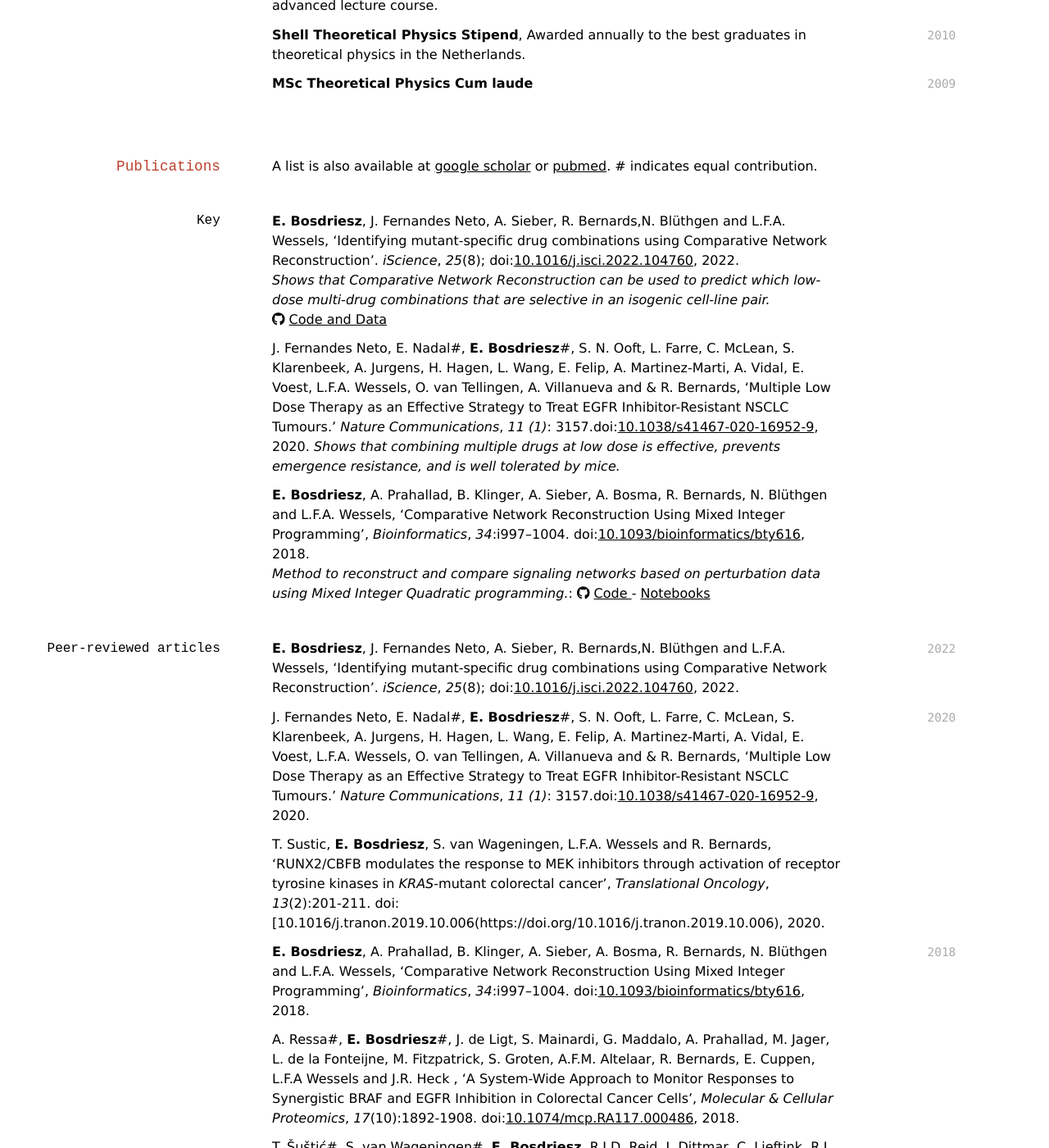
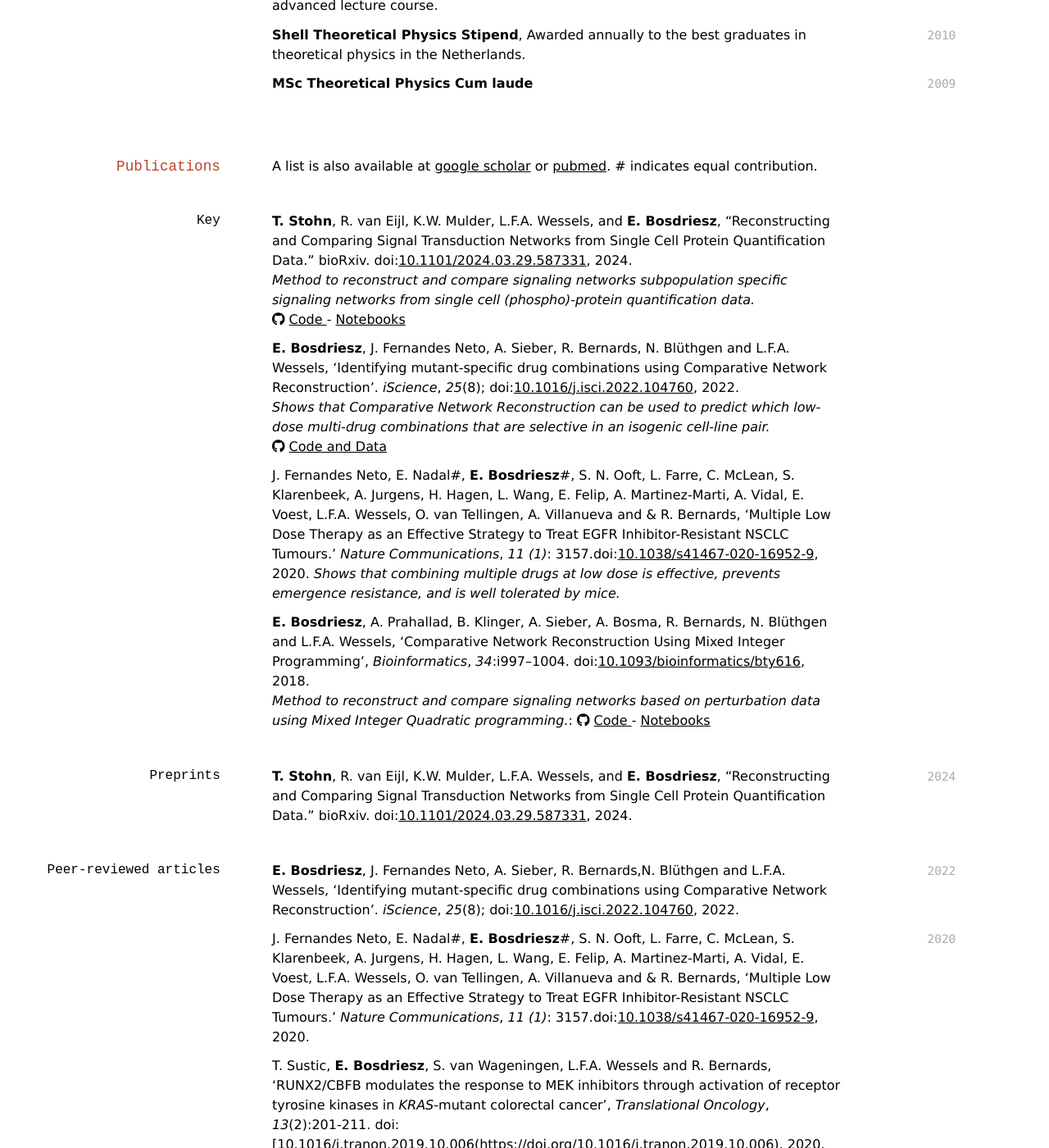
Before and after one commit to evertbosdriesz/markdown-cv, a Jekyll site: the page built from index.md, in a window 1280 px wide and 1400 px high, scrolled down 1012 px. Shown: the whole window at 82% size. Built offline with Jekyll 4.4.1, drawn with Linux system fonts in a browser that asks for light colours; nearby versions of some CDN libraries; a style sheet for code colours, icons or effects is not loaded.

Commit message:
Updated publications

```diff
--- a/index.md
+++ b/index.md
@@ -111,7 +111,13 @@ C, C++ (It's been a while) -->
 
 ### Key
 
-**E. Bosdriesz**, J. Fernandes Neto, A. Sieber, R. Bernards,N. Bl&uuml;thgen and L.F.A. Wessels, 'Identifying mutant-specific drug combinations using Comparative Network Reconstruction'. *iScience*, *25*(8); doi:[10.1016/j.isci.2022.104760](http://dx.doi.org/10.1016/j.isci.2022.104760), 2022.<br>
+**T. Stohn**, R. van Eijl, K.W. Mulder, L.F.A. Wessels, and **E. Bosdriesz**, “Reconstructing and Comparing Signal Transduction Networks from Single Cell Protein Quantification Data.” bioRxiv. doi:[10.1101/2024.03.29.587331](https://doi.org/10.1101/2024.03.29.587331), 2024.<br>
+*Method to reconstruct and compare signaling networks subpopulation specific signaling networks from single cell (phospho)-protein quantification data.*<br>
+<i class="fab fa-github"></i> <a href="https://github.com/ibivu/scmra"> Code </a> -
+<a href="https://github.com/tstohn/scmra_analysis"> Notebooks </a>
+
+
+**E. Bosdriesz**, J. Fernandes Neto, A. Sieber, R. Bernards, N. Bl&uuml;thgen and L.F.A. Wessels, 'Identifying mutant-specific drug combinations using Comparative Network Reconstruction'. *iScience*, *25*(8); doi:[10.1016/j.isci.2022.104760](http://dx.doi.org/10.1016/j.isci.2022.104760), 2022.<br>
 *Shows that Comparative Network Reconstruction can be used to predict which low-dose multi-drug combinations that are selective in an isogenic cell-line pair.*<br>
 <i class="fab fa-github"></i> <a href="https://github.com/evertbosdriesz/cnr-selective-combos"> Code and Data </a>
 
@@ -135,6 +141,10 @@ doi:[10.1074/mcp.RA117.000486](https://doi.org/10.1074/mcp.RA117.000486), 2018.<
 *FEBS Journal*, *282*(10):2029-2044. doi:[10.1111/febs.13258](https://doi.org/10.1111/febs.13258), 2015.<br>
 *Uses mechanistic, minimal models to understand the design principles of how bacteria control their macromolecular composition*:
 <a href="https://jjj.bio.vu.nl/models/bosdriesz1/"><i class="fas fa-home"></i> model</a> -->
+### Preprints
+
+`2024`
+**T. Stohn**, R. van Eijl, K.W. Mulder, L.F.A. Wessels, and **E. Bosdriesz**, “Reconstructing and Comparing Signal Transduction Networks from Single Cell Protein Quantification Data.” bioRxiv. doi:[10.1101/2024.03.29.587331](https://doi.org/10.1101/2024.03.29.587331), 2024.
 
 ### Peer-reviewed articles
 
```
